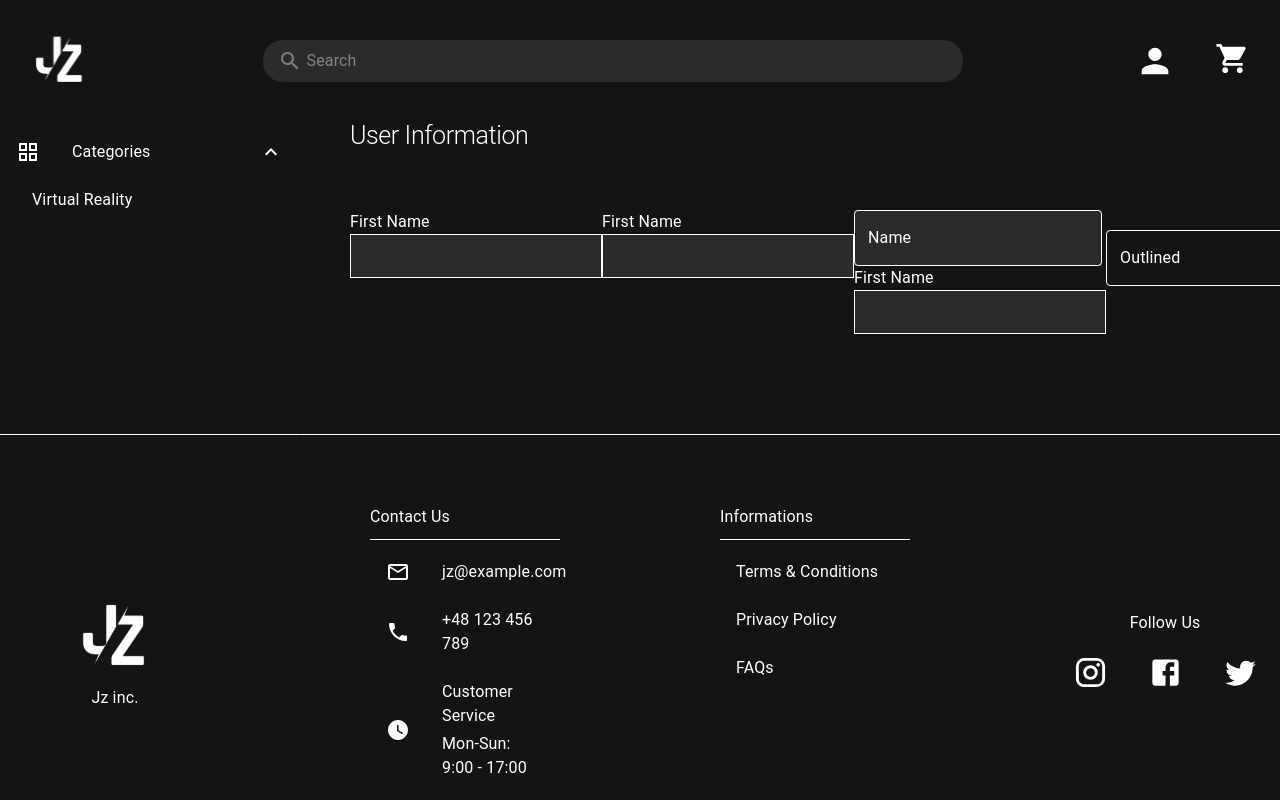
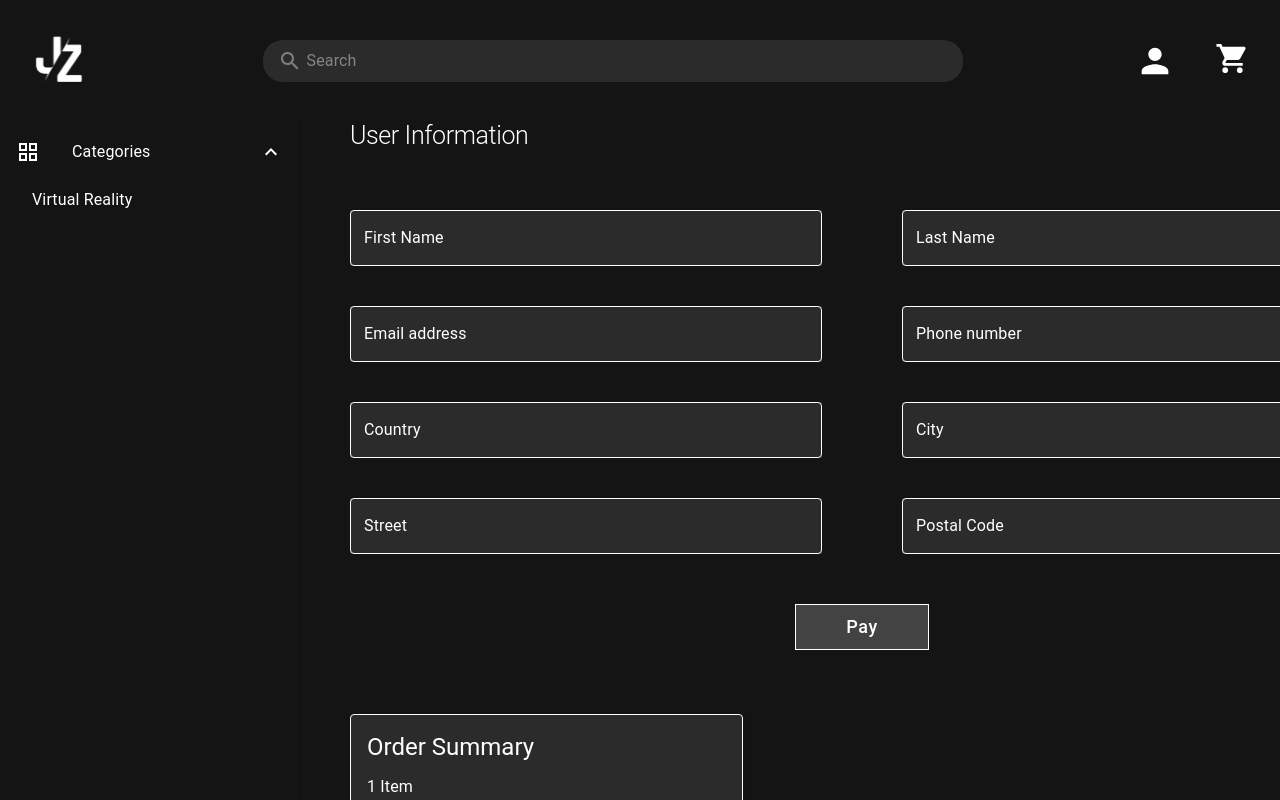
Before and after one commit to JakubZakowicz/Electronix-store, a Next.js app in the folder client/: page /checkout in a window 1280 px wide. Built offline with nearby package versions, Linux system fonts and the light colour scheme.

Commit message:
#7 - add checkout page view

```diff
--- a/client/app/checkout/page.tsx
+++ b/client/app/checkout/page.tsx
@@ -1,16 +1,19 @@
 'use client';
 
+import React from 'react';
 import InputField from '@/components/InputField';
 import {
   Box,
-  FormControl,
+  Button,
+  Card,
+  CardContent,
+  CardHeader,
+  Divider,
   Grid,
-  Input,
-  InputLabel,
-  TextField,
   Typography,
 } from '@mui/material';
-import React from 'react';
+import Image from 'next/image';
+import VR from '@/images/vr1.png';
 
 const page = () => {
   return (
@@ -18,77 +21,119 @@ const page = () => {
       <Typography variant="h1" fontSize="25px">
         User Information
       </Typography>
-      <Grid container marginTop="20px" rowSpacing={5}>
-        <Grid item xl={6}>
-          <Typography>First Name</Typography>
-          <TextField
-            hiddenLabel
-            variant="standard"
+      <Grid container spacing={8}>
+        <Grid item xl={8}>
+          <Grid container marginTop="20px" rowSpacing={5} columnSpacing={10}>
+            <Grid item md={6}>
+              <InputField labelName="First Name" />
+            </Grid>
+            <Grid item md={6}>
+              <InputField labelName="Last Name" />
+            </Grid>
+            <Grid item md={6}>
+              <InputField labelName="Email address" />
+            </Grid>
+            <Grid item md={6}>
+              <InputField labelName="Phone number" />
+            </Grid>
+            <Grid item md={6}>
+              <InputField labelName="Country" />
+            </Grid>
+            <Grid item md={6}>
+              <InputField labelName="City" />
+            </Grid>
+            <Grid item md={6}>
+              <InputField labelName="Street" />
+            </Grid>
+            <Grid item md={6}>
+              <InputField labelName="Postal Code" />
+            </Grid>
+            <Grid
+              item
+              sm={12}
+              sx={{ display: 'flex', justifyContent: 'center' }}
+            >
+              <Button
+                sx={{
+                  color: 'white',
+                  padding: '6px 50px',
+                  border: '1px solid white',
+                  background: 'rgba(255, 255, 255, 0.2)',
+                  borderRadius: '0',
+                  marginTop: '10px',
+                  fontSize: '18px',
+                  textTransform: 'capitalize',
+                }}
+              >
+                Pay
+              </Button>
+            </Grid>
+          </Grid>
+        </Grid>
+        <Grid item xl={4}>
+          <Card
             sx={{
-              backgroundColor: 'rgba(255, 255, 255, 0.1)',
-              padding: '5px 15px',
+              color: 'white',
+              background: 'rgba(255, 255, 255, 0.1)',
               border: '1px solid white',
-              '& input': {
-                color: 'white',
-              },
             }}
-            InputProps={{
-              disableUnderline: true,
-            }}
-          />
-        </Grid>
-        <Grid item xl={6}>
-          <Typography>First Name</Typography>
-          <TextField
-            hiddenLabel
-            variant="standard"
-            sx={{
-              backgroundColor: 'rgba(255, 255, 255, 0.1)',
-              padding: '5px 15px',
-              border: '1px solid white',
-              '& input': {
-                color: 'white',
-              },
-            }}
-            InputProps={{
-              disableUnderline: true,
-            }}
-          />
-        </Grid>
-        <Grid item xl={6}>
-          <InputField />
-          <Typography>First Name</Typography>
-          <TextField
-            hiddenLabel
-            variant="standard"
-            sx={{
-              backgroundColor: 'rgba(255, 255, 255, 0.1)',
-              padding: '5px 15px',
-              border: '1px solid white',
-              '& input': {
-                color: 'white',
-              },
-            }}
-            InputProps={{
-              disableUnderline: true,
-            }}
-          />
-        </Grid>
-        <Grid item xl={6} marginTop="20px">
-          <TextField
-            id="outlined-basic"
-            label="Outlined"
-            variant="outlined"
-            sx={{
-              '& .MuiInputLabel-root': { color: 'white' }, //styles the label
-              '& .MuiOutlinedInput-root': {
-                '& > fieldset': { borderColor: 'white' },
-              },
-              '& .MuiOutlinedInput-notchedOutline': {
-                borderColor: 'white'
-              }
-            }}
-          />
+          >
+            <CardHeader title="Order Summary" sx={{ marginBottom: '-20px' }} />
+            <CardContent>
+              <Typography sx={{ marginBottom: '20px' }}>1 Item</Typography>
+              <Grid
+                container
+                sx={{
+                  alignItems: 'center',
+                  justifyContent: 'space-between',
+                  marginBottom: '20px',
+                }}
+              >
+                <Grid item>
+                  <Image src={VR} width="100" alt="VR order" />
+                </Grid>
+                <Grid item width="200px">
+                  <Typography>
+                    1 x Meta Quest 2 - Advanced All-In-One Virtual Reality
+                    Headset - 128 GB
+                  </Typography>
+                </Grid>
+                <Grid item>
+                  <Typography>$299.00</Typography>
+                </Grid>
+              </Grid>
+              <Divider color="white" />
+              <Typography sx={{ margin: '20px 0' }}>
+                Discount / Coupon Code
+              </Typography>
+              <Divider color="white" />
+              <Box
+                sx={{
+                  display: 'flex',
+                  flexDirection: 'column',
+                  gap: '10px',
+                  marginTop: '20px',
+                }}
+              >
+                <Box sx={{ display: 'flex', justifyContent: 'space-between' }}>
+                  <Typography>Subtotal</Typography>
+                  <Typography>$299.00</Typography>
+                </Box>
+                <Box sx={{ display: 'flex', justifyContent: 'space-between' }}>
+                  <Typography>Shipping</Typography>
+                  <Typography>$0.00</Typography>
+                </Box>
+                <Box sx={{ display: 'flex', justifyContent: 'space-between' }}>
+                  <Typography>Taxes</Typography>
+                  <Typography>$0.00</Typography>
+                </Box>
+                <Box sx={{ display: 'flex', justifyContent: 'space-between' }}>
+                  <Typography>Total</Typography>
+                  <Typography>$299.00</Typography>
+                </Box>
+              </Box>
+            </CardContent>
+          </Card>
         </Grid>
       </Grid>
     </Box>
--- a/client/components/InputField/index.tsx
+++ b/client/components/InputField/index.tsx
@@ -1,5 +1,5 @@
 import React from 'react';
-import { FormControl, Input, InputLabel, TextField } from '@mui/material';
+import { TextField } from '@mui/material';
 
 interface InputFieldProps {
   labelName?: string
@@ -11,6 +11,7 @@ const InputField = ({ labelName = 'Name' }: InputFieldProps) => {
       id="outlined-basic"
       label={labelName}
       variant="outlined"
+      fullWidth
       sx={{
         '& .MuiInputLabel-root': { color: 'white' },
         '& label.Mui-focused': {
```
